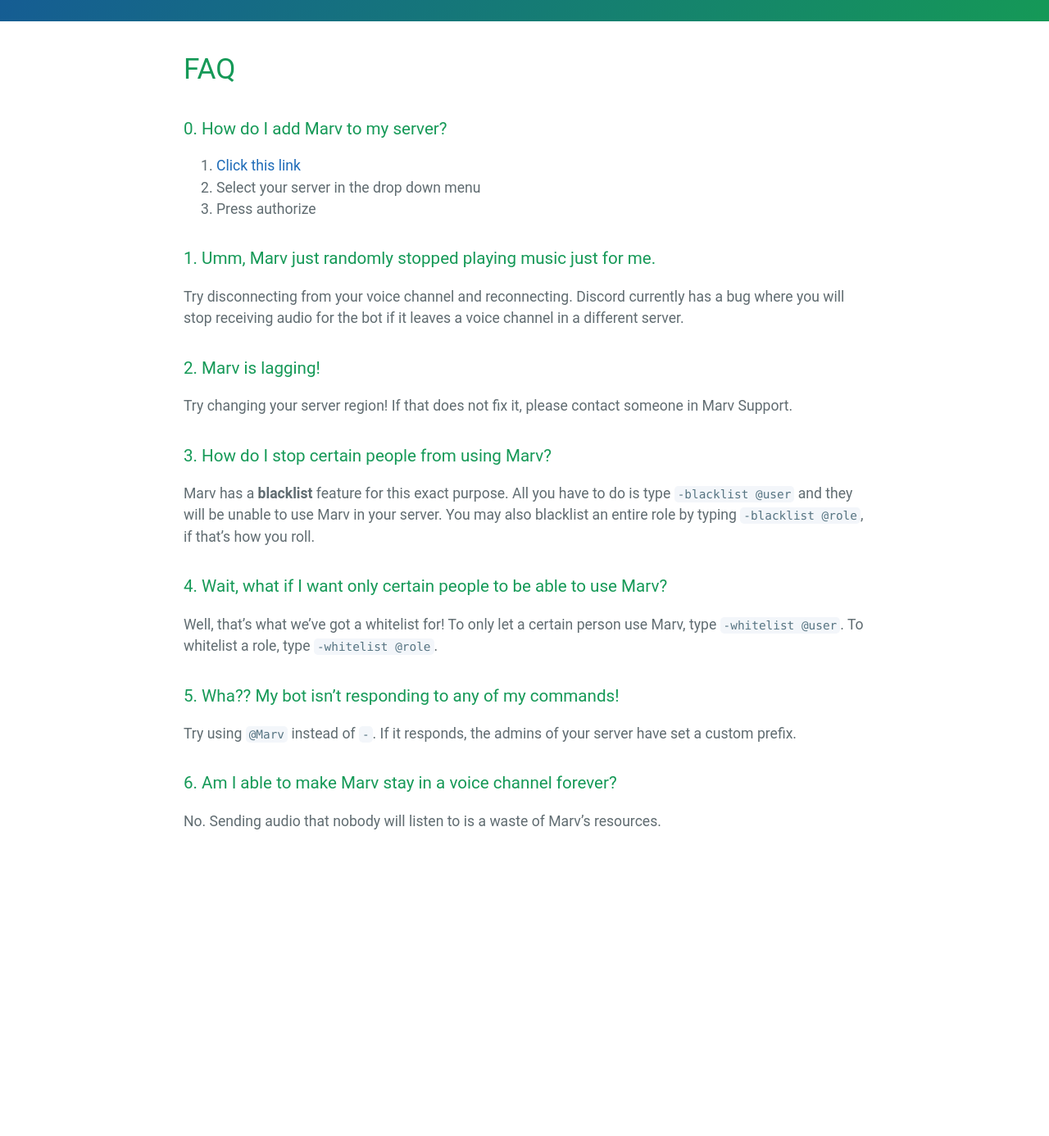
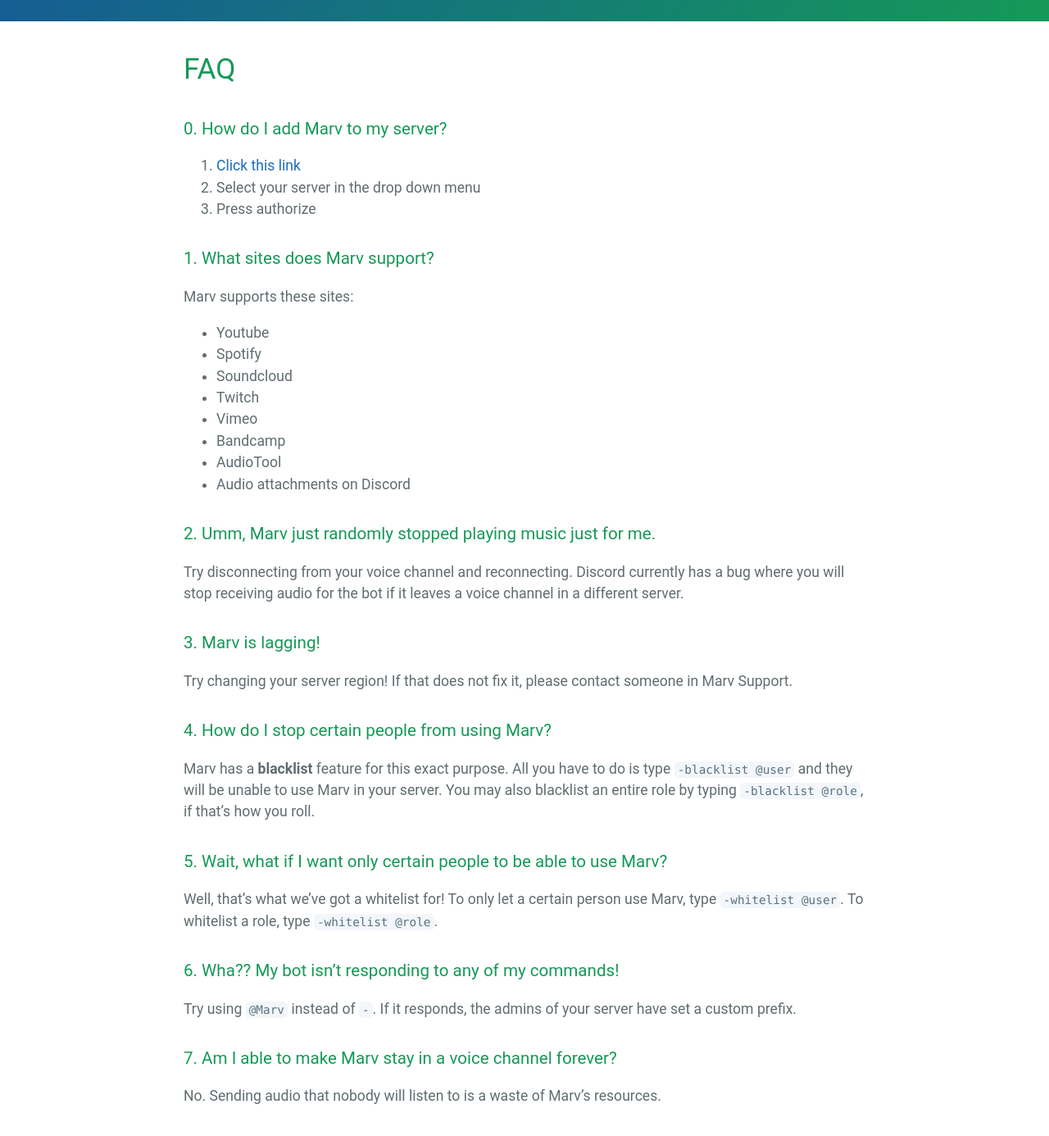
Before and after one commit to mymindishazel/marv-docs, a Jekyll site: the page built from faq.md, in a window 1280 px wide and 1400 px high, scrolled down 214 px. Shown: the top 1386 px of the window at 82% size. Built offline with Jekyll 4.4.1, drawn with Linux system fonts in a browser that asks for light colours; our own code applies the rules of GitHub Pages for plain Markdown files; before the commit the page ends 1279 px from its top, so only the background shows below that.

Commit message:
Update faq.md

```diff
--- a/faq.md
+++ b/faq.md
@@ -5,20 +5,31 @@
 2. Select your server in the drop down menu
 3. Press authorize
 
-### 1. Umm, Marv just randomly stopped playing music just for me.
+### 1. What sites does Marv support?
+Marv supports these sites:
+- Youtube
+- Spotify
+- Soundcloud
+- Twitch
+- Vimeo
+- Bandcamp
+- AudioTool
+- Audio attachments on Discord
+
+### 2. Umm, Marv just randomly stopped playing music just for me.
 Try disconnecting from your voice channel and reconnecting. Discord currently has a bug where you will stop receiving audio for the bot if it leaves a voice channel in a different server.
 
-### 2. Marv is lagging!
+### 3. Marv is lagging!
 Try changing your server region! If that does not fix it, please contact someone in Marv Support.
 
-### 3. How do I stop certain people from using Marv?
+### 4. How do I stop certain people from using Marv?
 Marv has a **blacklist** feature for this exact purpose. All you have to do is type `-blacklist @user` and they will be unable to use Marv in your server. You may also blacklist an entire role by typing `-blacklist @role`, if that's how you roll.
 
-### 4. Wait, what if I want only certain people to be able to use Marv?
+### 5. Wait, what if I want only certain people to be able to use Marv?
 Well, that's what we've got a whitelist for! To only let a certain person use Marv, type `-whitelist @user`. To whitelist a role, type `-whitelist @role`.
 
-### 5. Wha?? My bot isn't responding to any of my commands!
+### 6. Wha?? My bot isn't responding to any of my commands!
 Try using `@Marv` instead of `-`. If it responds, the admins of your server have set a custom prefix.
 
-### 6. Am I able to make Marv stay in a voice channel forever?
+### 7. Am I able to make Marv stay in a voice channel forever?
 No. Sending audio that nobody will listen to is a waste of Marv's resources.
```
